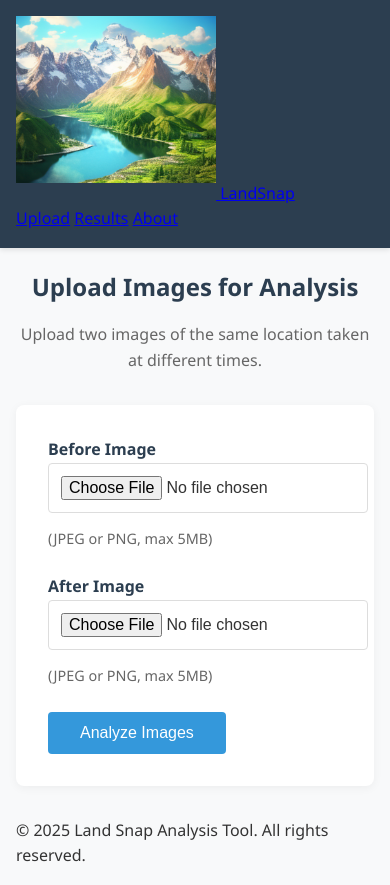
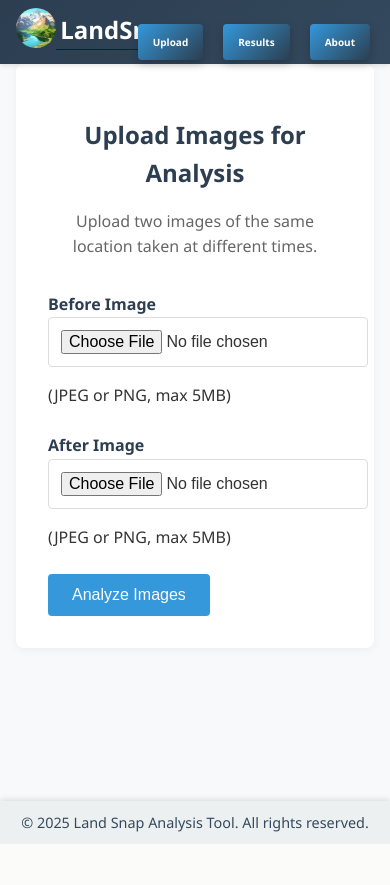
Before and after one commit to MeFerdi/landsnap, a Django app: page / in a window 390 px wide. After the commit the page ends 844 px from the top, so only its background shows below. Run offline with Django 5.2, Linux system fonts and the light colour scheme; parts of the project's set-up code (start-up, migrations or seed data) failed here and were passed over.

Commit message:
refactor: enhance styles.css for improved layout, responsiveness, and visual consistency

```diff
--- a/static/landsnap/css/styles.css
+++ b/static/landsnap/css/styles.css
@@ -15,6 +15,9 @@
   padding: 0;
   background-color: #f8f9fa;
   color: #333;
+  display: flex;
+  flex-direction: column;
+  min-height: 100vh;
 }
 
 /* Layout */
@@ -24,41 +27,114 @@
   padding: 0 1rem;
 }
 
-  /* Header */
+.section {
+  padding: 2rem 0;
+}
+
+.card {
+  background: white;
+  padding: 2rem;
+  border-radius: 8px;
+  box-shadow: 0 2px 10px rgba(0, 0, 0, 0.05);
+  margin: 2rem 0;
+}
+
 .app-header {
-    background-color: var(--primary-color);
+  position: fixed;
+  top: 0;
+  left: 0;
+  width: 100%;
+  background: linear-gradient(135deg, #2c3e50, #34495e);
   color: white;
-    padding: 1rem 0;
-    box-shadow: 0 2px 5px rgba(0,0,0,0.1);
+  padding: 0.5rem 0;
+  box-shadow: 0 2px 5px rgba(0, 0, 0, 0.1);
+  z-index: 1000;
 }
 
 .header-content {
   display: flex;
   justify-content: space-between;
   align-items: center;
+  max-width: 1100px;
+  margin: 0 auto;
+  padding: 0 1rem;
+}
+.branding{
+  display: flex;
+  align-items: center;
+  gap: 15px;
 }
 
-  /* Forms */
-  .upload-form {
-    background: white;
-    padding: 2rem;
-    border-radius: 8px;
-    box-shadow: 0 2px 10px rgba(0,0,0,0.05);
-    margin: 2rem 0;
+.logo {
+  height: 40px;
+  width: 40px;
+  border-radius: 55%;
+  object-fit: cover;
+  overflow: hidden;
+}
+.logo-text{
+  font-size: 1.5rem;
+  font-weight: bold;
+  color: white;
+  line-height: 43px;
+  vertical-align: top;
+}
+.section-heading {
+  color: var(--primary-color);
+  text-align: center;
+  margin-bottom: 1rem;
 }
 
-  .form-group {
-    margin-bottom: 1.5rem;
+.nav-links {
+  display: flex;
+  gap: 20px;
+  position: fixed;
+  right: 20px;
+  top: 5%;
+  transform: translateY(-50%);
+  flex-direction: row;
 }
 
-  .form-control {
-    width: 100%;
-    padding: 0.75rem;
-    border: 1px solid #ddd;
+.nav-link {
+  display: inline-block;
+  padding: 10px 15px;
+  background: linear-gradient(135deg, var(--secondary-color), var(--primary-color));
+  color: white;
+  text-decoration: none;
   border-radius: 4px;
-    font-size: 1rem;
+  text-align: center;
+  font-size: 10px;
+  font-weight: bold;
+  box-shadow: 0 4px 10px rgba(0, 0, 0, 0.2);
+  transition: transform 0.3s ease, box-shadow 0.3s ease, background-color 0.3s ease;
 }
 
+.nav-link:hover {
+  background-color: #2980b9;
+  transform: translateY(-2px);
+  box-shadow: 0 6px 15px rgba(0, 0, 0, 0.3);
+}
+.app-footer {
+  position: fixed;
+  bottom: 0;
+  left: 50%;
+  transform: translateX(-50%);
+  width: 100%;
+  max-width: 1200px;
+  text-align: center;
+  background-color: var(--light-color);
+  color: var(--dark-color);
+  padding: 10px 0;
+  box-shadow: 0 -2px 5px rgba(0, 0, 0, 0.1);
+  font-size: 0.9rem;
+}
+
+.app-footer p {
+  margin: 0;
+  font-weight: 500;
+}
+
+/* Buttons */
 .btn {
   display: inline-block;
   padding: 0.75rem 1.5rem;
@@ -72,64 +148,39 @@
 .btn-primary {
   background-color: var(--secondary-color);
   color: white;
+  min-width: 150px;
+  display: inline-flex;
+  align-items: center;
+  justify-content: center;
 }
 
 .btn-primary:hover {
   background-color: #2980b9;
+  transform: translateY(-1px);
+  box-shadow: 0 2px 5px rgba(0, 0, 0, 0.1);
 }
 
-  /* Results */
-  .result-container {
-    background: white;
-    padding: 2rem;
-    border-radius: 8px;
-    box-shadow: 0 2px 10px rgba(0,0,0,0.05);
+.btn-primary:disabled {
+  background-color: #95a5a6;
+  cursor: not-allowed;
 }
 
-  .heatmap-container {
-    margin: 2rem 0;
-    text-align: center;
+/* Forms */
+.form-group {
+  margin-bottom: 1.5rem;
 }
 
-  .heatmap-img {
-    max-width: 100%;
-    height: auto;
-    border: 1px solid #eee;
-    box-shadow: 0 2px 15px rgba(0,0,0,0.1);
-  }
-  .upload-container {
-    max-width: 1200px;
-    margin: 2rem auto;
-    padding: 0 1rem;
+.form-control {
+  width: 100%;
+  padding: 0.75rem;
+  border: 1px solid #ddd;
+  border-radius: 4px;
+  font-size: 1rem;
 }
 
-  .logo-header {
-    text-align: center;
-    margin-bottom: 2rem;
-  }
-
-  .logo {
-    height: auto;
-    max-width: 200px;
-    margin-bottom: 1rem;
-  }
-
-  .main-heading {
-    color: #2c3e50;
-    margin-bottom: 1rem;
-  }
-
-  .upload-card {
-    background: white;
-    border-radius: 8px;
-    box-shadow: 0 2px 10px rgba(0,0,0,0.1);
-    padding: 2rem;
-  }
-
-  .section-heading {
-    color: #2c3e50;
-    text-align: center;
-    margin-bottom: 1rem;
+.label-text {
+  font-weight: bold;
+  color: var(--primary-color);
 }
 
 .instruction-text {
@@ -144,145 +195,139 @@
   gap: 2rem;
 }
 
-  @media (max-width: 768px) {
-    .form-columns {
-      grid-template-columns: 1fr;
-    }
+/* Results */
+.results-container {
+  background: white;
+  padding: 2rem;
+  border-radius: 8px;
+  box-shadow: 0 2px 10px rgba(0, 0, 0, 0.05);
 }
 
-  .form-group {
+.results-list {
+  list-style: none;
+  padding: 0;
+  margin: 0;
+}
+
+.result-item {
   margin-bottom: 1.5rem;
 }
 
-  .upload-label {
-    display: block;
-    margin-bottom: 0.5rem;
+.result-link {
+  text-decoration: none;
+  color: inherit;
 }
 
-  .label-text {
-    font-weight: bold;
-    display: block;
-    color: #2c3e50;
+.result-card {
+  display: flex;
+  justify-content: space-between;
+  align-items: center;
+  padding: 1rem;
+  border: 1px solid #ddd;
+  border-radius: 8px;
+  background-color: #f9f9f9;
+  transition: box-shadow 0.3s ease, transform 0.3s ease;
 }
 
-  .upload-hint {
+.result-card:hover {
+  box-shadow: 0 4px 15px rgba(0, 0, 0, 0.1);
+  transform: translateY(-2px);
+}
+
+.result-info {
+  display: flex;
+  flex-direction: column;
+}
+
+.result-date {
   font-size: 0.9rem;
   color: #666;
 }
 
-  .preview-container {
-    position: relative;
-    margin-top: 1rem;
-    min-height: 200px;
-    border: 2px dashed #ddd;
-    border-radius: 4px;
-    display: flex;
-    align-items: center;
-    justify-content: center;
-    background-color: #f9f9f9;
-    transition: border-color 0.3s ease;
+.result-change {
+  font-size: 1.1rem;
+  font-weight: bold;
+  color: var(--primary-color);
 }
 
-  .preview-container:hover {
-    border-color: #3498db;
+.result-status {
+  font-size: 0.9rem;
+  font-weight: bold;
+  text-transform: uppercase;
+  padding: 0.5rem 1rem;
+  border-radius: 4px;
 }
 
-  .image-preview {
-    max-width: 100%;
-    max-height: 300px;
-    display: none;
-    object-fit: contain;
-    border-radius: 2px;
+.result-status.complete {
+  background-color: var(--success-color);
+  color: white;
 }
 
-  .preview-placeholder {
-    position: absolute;
-    color: #999;
-    text-align: center;
-    padding: 1rem;
-    display: flex;
-    flex-direction: column;
-    align-items: center;
-    gap: 0.5rem;
+.result-status.pending {
+  background-color: var(--secondary-color);
+  color: white;
 }
 
-  .placeholder-icon {
-    width: 48px;
-    height: 48px;
-    fill: #ddd;
+.result-status.failed {
+  background-color: var(--danger-color);
+  color: white;
 }
 
-  .error-message {
-    color: #e74c3c;
-    font-size: 0.9rem;
-    margin-top: 0.5rem;
-    min-height: 1rem;
+.no-results {
+  text-align: center;
+  padding: 2rem;
+  background-color: #f9f9f9;
+  border-radius: 8px;
+  box-shadow: 0 2px 10px rgba(0, 0, 0, 0.05);
 }
 
-  .form-footer {
-    text-align: center;
-    margin-top: 2rem;
+.no-results p {
+  margin-bottom: 1rem;
+  color: #666;
+}
+/* About Section */
+.about-section {
+  padding: 2rem 0;
 }
 
-  .btn-primary {
-    background-color: #3498db;
-    color: white;
-    border: none;
-    padding: 0.75rem 2rem;
-    border-radius: 4px;
+.about-content {
   font-size: 1rem;
-    cursor: pointer;
-    transition: all 0.3s;
-    position: relative;
-    display: inline-flex;
-    align-items: center;
-    justify-content: center;
-    min-width: 150px;
+  line-height: 1.6;
+  color: var(--dark-color);
 }
 
-  .btn-primary:hover {
-    background-color: #2980b9;
-    transform: translateY(-1px);
-    box-shadow: 0 2px 5px rgba(0,0,0,0.1);
+.about-content p {
+  margin-bottom: 1.5rem;
 }
 
-  .btn-primary:active {
-    transform: translateY(0);
+.subheading {
+  font-size: 1.25rem;
+  color: var(--primary-color);
+  margin-top: 1.5rem;
+  margin-bottom: 1rem;
 }
 
-  .btn-primary:disabled {
-    background-color: #95a5a6;
-    cursor: not-allowed;
-    transform: none;
-    box-shadow: none;
+.about-steps {
+  list-style: decimal inside;
+  margin: 1rem 0;
+  padding: 0;
 }
 
-  .btn-primary:focus {
-    outline: 2px solid #3498db;
-    outline-offset: 2px;
+.about-steps li {
+  margin-bottom: 0.75rem;
+  color: var(--dark-color);
 }
 
+/* Spinner */
 .spinner {
   display: none;
   width: 20px;
   height: 20px;
-    border: 3px solid rgba(255,255,255,0.3);
+  border: 3px solid rgba(255, 255, 255, 0.3);
   border-radius: 50%;
   border-top-color: white;
   animation: spin 1s ease-in-out infinite;
-    margin-left: 10px;
 }
-
-  @keyframes spin {
-    to { transform: rotate(360deg); }
-  }
-
-  /* Focus styles for accessibility */
-  [type="file"]:focus + .preview-container {
-    outline: 2px solid #3498db;
-    outline-offset: 2px;
-  }
-
 
 /* Responsive */
 @media (max-width: 768px) {
@@ -290,4 +335,12 @@
     flex-direction: column;
     text-align: center;
   }
+
+  .form-columns {
+    grid-template-columns: 1fr;
   }
+
+  .buttons-container {
+    left: 10px;
+  }
+}
```
Lines whose indentation alone changed are shown as unchanged.
